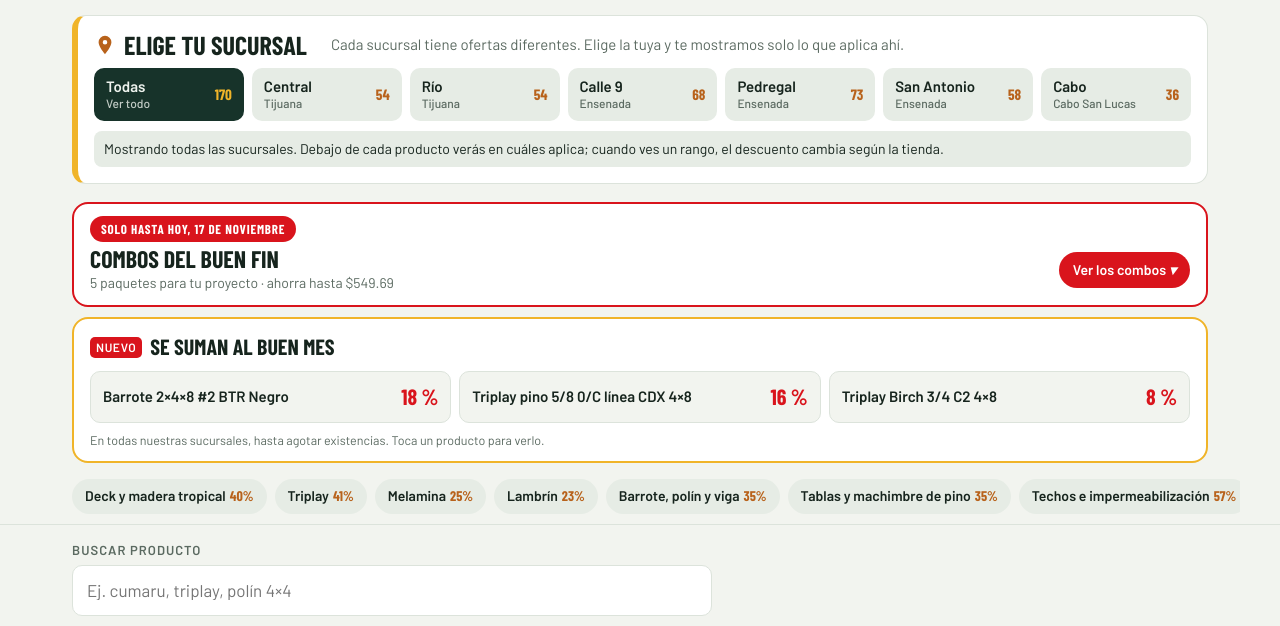
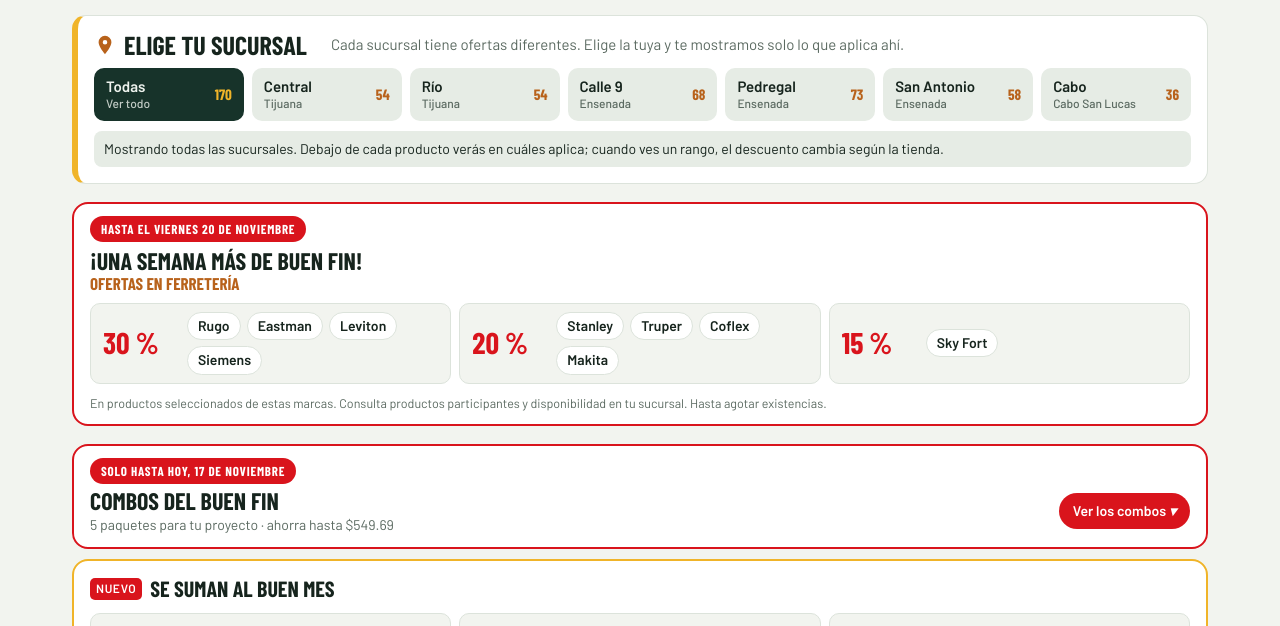
Before and after one commit to salmacabral27-commits/ofertas, a plain HTML site: page index.html in a window 1280 px wide. Shown: the part 476-1102 px from the top of the page. Drawn offline with nearby package versions, Linux system fonts and the light colour scheme; a web font is replaced by a local one.

Commit message:
Agrega ofertas de ferretería hasta el 20 de noviembre
Co-Authored-By: Claude Opus 5.5 <noreply@anthropic.com>
Claude-Session: https://claude.ai/code/session_0121eJWLDntQEHj5d2PfURRh

```diff
--- a/index.html
+++ b/index.html
@@ -134,7 +134,7 @@ ul.sub .stamp{font-size:19px}
 .pop b{color:var(--tag)}
 .pop p{margin:0 0 6px}.pop p:last-child{margin:0;opacity:.85;font-size:13px}
 .combos{margin:18px 0 6px;background:var(--surface);border:2px solid var(--red);border-radius:16px;padding:16px 16px 14px;position:relative}
-.combos .ct{display:inline-block;font-family:var(--display);font-weight:800;font-size:13px;letter-spacing:.06em;text-transform:uppercase;background:var(--red);color:#fff;border-radius:999px;padding:4px 11px 3px;margin:0 0 6px}
+.combos .ct,.fer .ct{display:inline-block;font-family:var(--display);font-weight:800;font-size:13px;letter-spacing:.06em;text-transform:uppercase;background:var(--red);color:#fff;border-radius:999px;padding:4px 11px 3px;margin:0 0 6px}
 .combos h2{font-family:var(--display);font-weight:800;font-size:28px;line-height:1.05;margin:0 0 4px;text-transform:uppercase}
 .combos .cl{margin:0 0 12px;color:var(--muted);font-size:15px}
 .cgrid{display:grid;gap:12px;grid-template-columns:1fr}
@@ -176,6 +176,16 @@ ul.sub .stamp{font-size:19px}
 .pn .nwb{display:inline-block!important;width:auto!important;flex:none!important;margin:0 0 0 6px!important}
 li.flash{animation:flash 2.2s ease-out}
 @keyframes flash{0%,40%{background:color-mix(in srgb,var(--tag) 45%,transparent)}100%{background:transparent}}
+.fer{margin:18px 0 6px;background:var(--surface);border:2px solid var(--red);border-radius:16px;padding:12px 16px 12px}
+.fer h2{font-family:var(--display);font-weight:800;font-size:24px;line-height:1.05;text-transform:uppercase;margin:0 0 10px}
+.fer h2 span{display:block;font-size:17px;color:var(--accent);margin-top:2px}
+.frows{display:grid;gap:8px;grid-template-columns:1fr}
+@media (min-width:720px){.frows{grid-template-columns:repeat(3,minmax(0,1fr))}}
+.frow{display:flex;align-items:center;gap:12px;background:var(--bg);border:1px solid var(--line);border-radius:10px;padding:8px 12px}
+.frow>b{font-family:var(--display);font-weight:800;font-size:30px;color:var(--red);white-space:nowrap;min-width:72px}
+.brands{display:flex;flex-wrap:wrap;gap:6px}
+.brands span{background:var(--surface);border:1px solid var(--line);border-radius:999px;padding:3px 10px;font-weight:700;font-size:14px}
+.fer .fn{margin:10px 0 0;font-size:12.5px;color:var(--muted)}
 @media (prefers-reduced-motion:reduce){.bub>button,.bub>button .dot{animation:none}}
 .famimg{flex:none;width:44px;height:44px;border-radius:8px;overflow:hidden;background:var(--chip);align-self:flex-start;margin-top:2px}
 @media (max-width:520px){.famhead{flex-wrap:wrap;row-gap:6px}.famhead .famt{flex:1 1 calc(100% - 60px)}.famhead .upto{flex:1 1 100%;text-align:left;display:flex;align-items:baseline;gap:8px;flex-wrap:wrap}.famhead .upto strong{font-size:32px}.famhead .range{margin:0}}
@@ -246,6 +256,16 @@ html{scroll-behavior:smooth}
   <p>Cada sucursal tiene ofertas diferentes. Elige la tuya y te mostramos solo lo que aplica ahí.</p>
   <div class="seg" id="seg" role="radiogroup" aria-label="Sucursal"></div>
   <p id="sucnote" aria-live="polite"></p>
+</section></div>
+<div class="wrap" id="ferW" hidden><section class="fer" id="fer" aria-labelledby="ferT">
+  <p class="ct">Hasta el viernes 20 de noviembre</p>
+  <h2 id="ferT">¡Una semana más de Buen Fin! <span>Ofertas en ferretería</span></h2>
+  <div class="frows">
+    <div class="frow"><b>30 %</b><div class="brands"><span>Rugo</span><span>Eastman</span><span>Leviton</span><span>Siemens</span></div></div>
+    <div class="frow"><b>20 %</b><div class="brands"><span>Stanley</span><span>Truper</span><span>Coflex</span><span>Makita</span></div></div>
+    <div class="frow"><b>15 %</b><div class="brands"><span>Sky Fort</span></div></div>
+  </div>
+  <p class="fn">En productos seleccionados de estas marcas. Consulta productos participantes y disponibilidad en tu sucursal. Hasta agotar existencias.</p>
 </section></div>
 <div class="wrap" id="combosW" hidden><section class="combos" id="combos" aria-labelledby="combosT">
   <button type="button" class="chead" id="cBtn" aria-expanded="false" aria-controls="cBody">
@@ -350,7 +370,8 @@ list.addEventListener('click',e=>{const gh=e.target.closest('.ghead');if(gh){con
     const d=Math.floor(s/86400);s%=86400;$('cdD').textContent=d;$('cdH').textContent=p(Math.floor(s/3600));$('cdM').textContent=p(Math.floor(s%3600/60));$('cdS').textContent=p(s%60);};
   const t=setInterval(tick,1000);tick();})();
 (()=>{const el=$('tzCd'),box=$('teaser'),btn=$('tzBtn'),pop=$('tzPop'),a=new Date('2026-11-13T00:00:00-08:00').getTime(),z=new Date('2026-11-17T23:59:59-08:00').getTime(),now=Date.now();
-  if(now>z){box.hidden=true;return;}
+  const fz=new Date('2026-11-20T23:59:59-08:00').getTime(); if(now<=fz)$('ferW').hidden=false;
+  if(now>z){if(now>fz){box.hidden=true;return;} btn.lastChild.textContent='Ferretería: hasta el viernes 20';btn.onclick=e=>{e.preventDefault();$('fer').scrollIntoView({behavior:'smooth',block:'start'});};return;}
   btn.onclick=e=>{e.stopPropagation();const o=pop.hidden;pop.hidden=!o;btn.setAttribute('aria-expanded',String(o));};
   document.addEventListener('click',e=>{if(!box.contains(e.target)){pop.hidden=true;btn.setAttribute('aria-expanded','false');}});
   if(now>=a){$('combosW').hidden=false;btn.lastChild.textContent='Combos Buen Fin: termina hoy';btn.onclick=e=>{e.preventDefault();openCombos(true);$('combos').scrollIntoView({behavior:'smooth',block:'start'});};return;}
```
